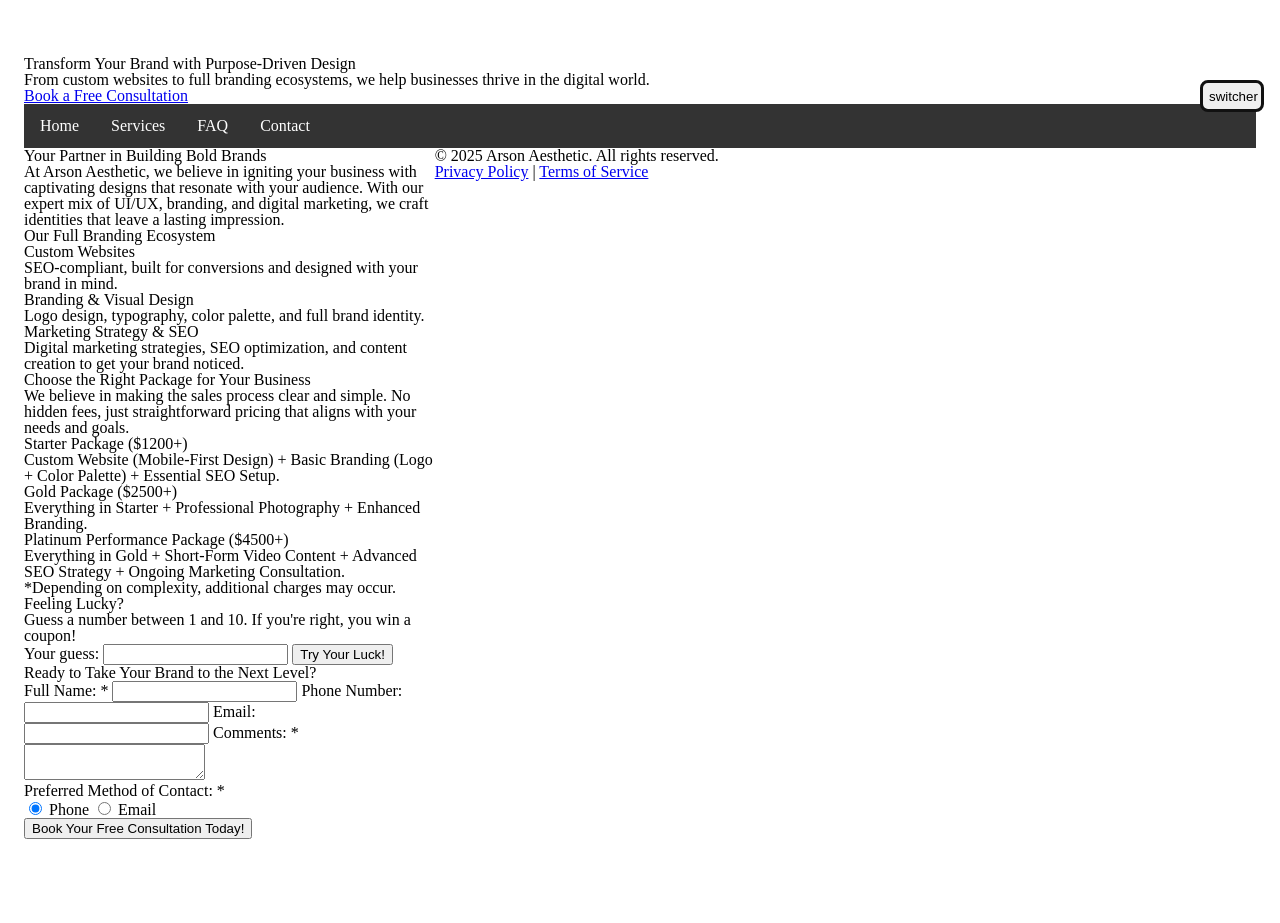
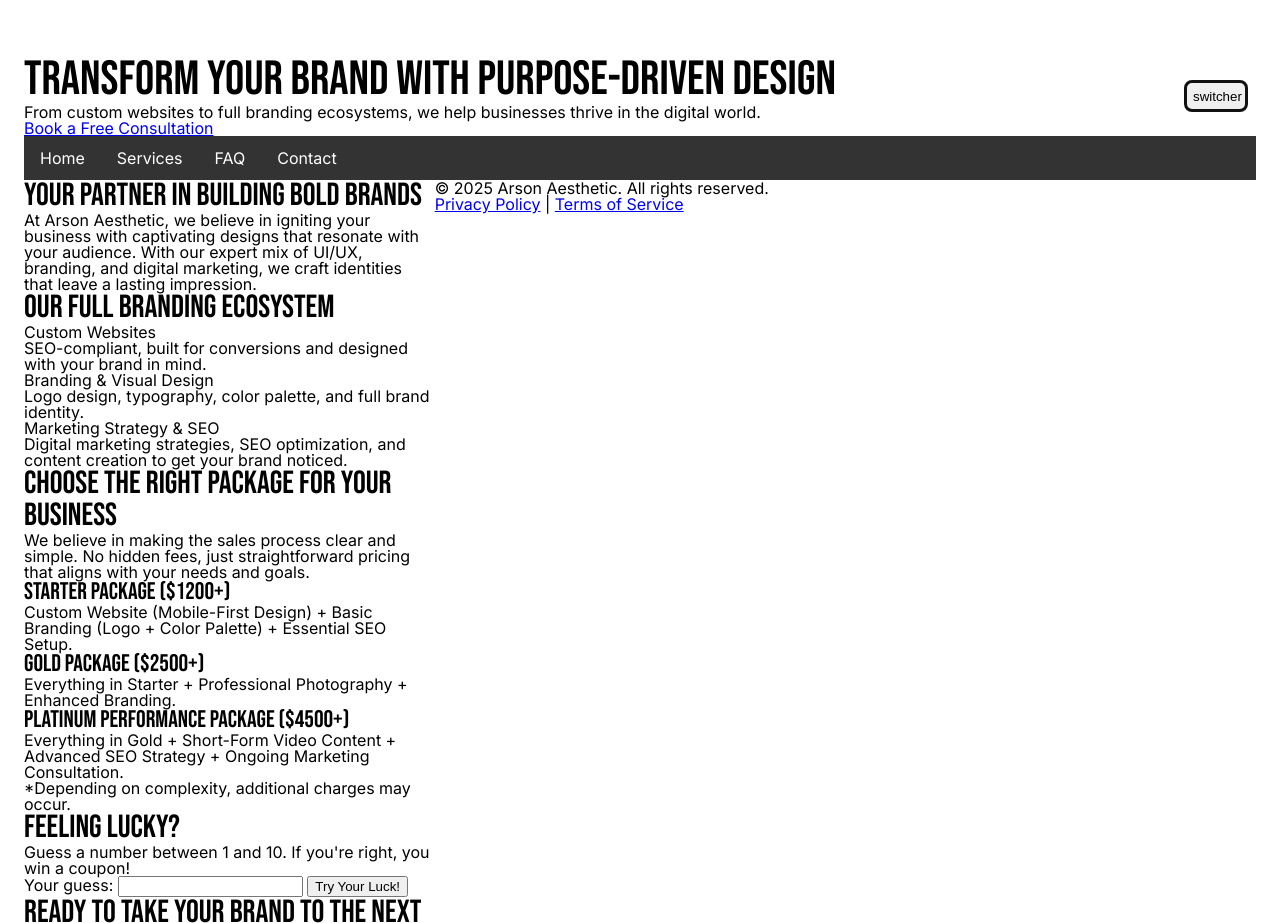
Before and after one commit to zfraedri/Fraedrich_GIT417_FinalProject, a plain HTML site: page index.html in a window 1280 px wide. Shown: the top 923 px of the page. Before the commit the page ends 895 px from the top, so only its background shows below. Drawn offline with Linux system fonts and the light colour scheme.

Commit message:
Added Font Stack
Added fonts - added 3 column -
Need to add color Palette. Alignments,
much more to CSS.
Then finish JS functions

```diff
--- a/index.html
+++ b/index.html
@@ -37,7 +37,7 @@
     <nav>
         <ul>
             <li><a href="">Home</a></li>
-            <li><a href="">Services</a></li>
+            <li><a href="#">Services</a></li>
             <li><a href="">FAQ</a></li>
             <li><a href="">Contact</a></li>
         </ul>
--- a/styles.css
+++ b/styles.css
@@ -1,6 +1,6 @@
 /* CSS created by Zachary Fraedrich */
 /* Font Import */
-
+@import url('https://fonts.googleapis.com/css2?family=Bebas+Neue&family=Inter:ital,opsz,wght@0,14..32,100..900;1,14..32,100..900&family=Oswald:wght@200..700&display=swap');
 
 /* CSS RESET */
 /* http://meyerweb.com/eric/tools/css/reset/
@@ -54,13 +54,12 @@
 
 /* ROOT */
 * {
-
     /* Color Variables */
 
     /* Font Stack */
-    : --headerfont;
-    : --bodyfont;
-    : --accentfont;
+    --headerfont: "Bebas Neue", sans-serif;
+    --bodyfont: "Inter", sans-serif;
+    --accent: "Oswald", sans-serif;
 }
 
 /* GLOBAL STYLES */
@@ -69,10 +68,24 @@
     grid-template-columns: 1fr 1fr 1fr;
     padding: 8px;
     margin: 48px 16px;
+    font-family: var(--bodyfont);
 }
 
 header{
     grid-column: 1/4;
+}
+
+h1, h2, h3{
+    font-family: var(--headerfont)
+}
+h1{
+    font-size: 3rem;
+}
+h2{
+    font-size:2rem;
+}
+h3{
+    font-size:1.5rem;
 }
 
 button {
@@ -80,7 +93,7 @@
     width: 64px;
     height: 32px;
     top: 80px;
-    right: 16px;
+    right: 32px;
     border-radius: 8px;
     border: 3px solid #111;
 }
@@ -116,6 +129,8 @@
 /* GLOBAL TEXT */
 
 
+
+
 /* GLOBAL IMAGE */
 
 
```
